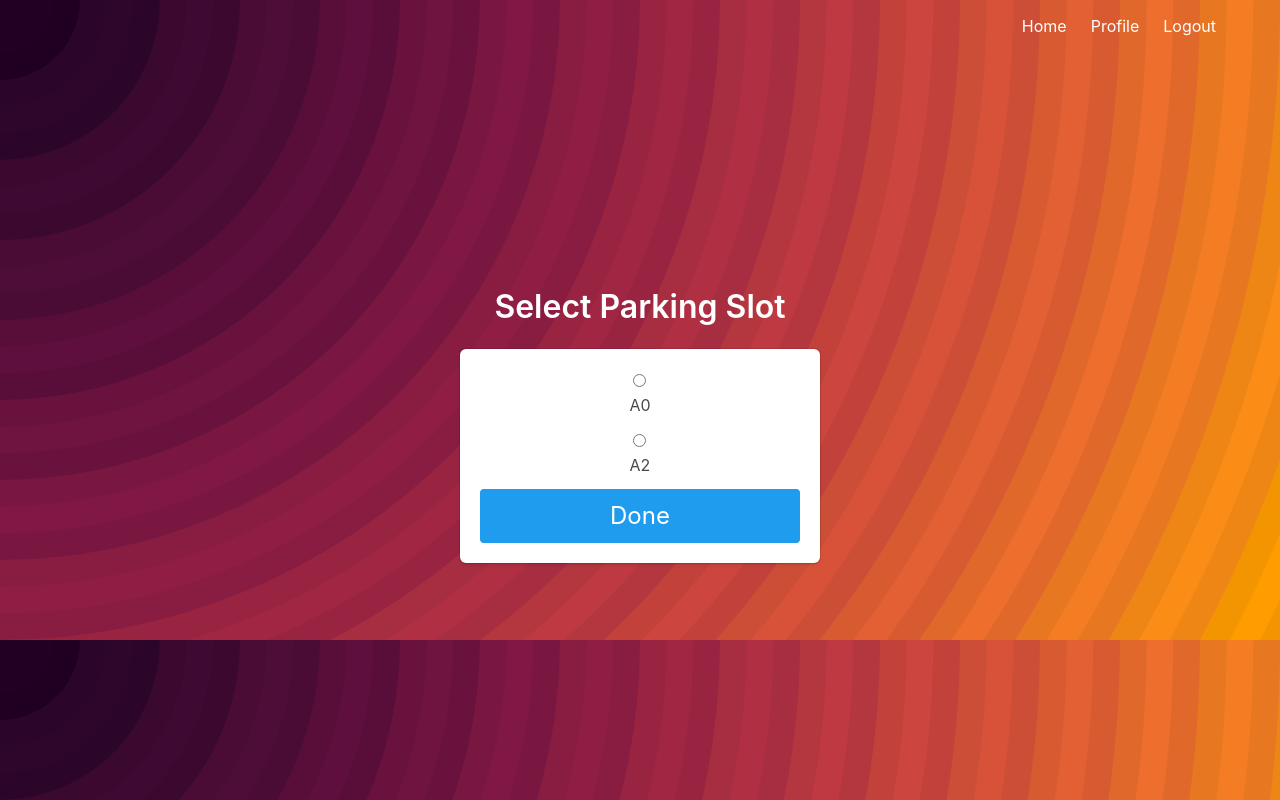
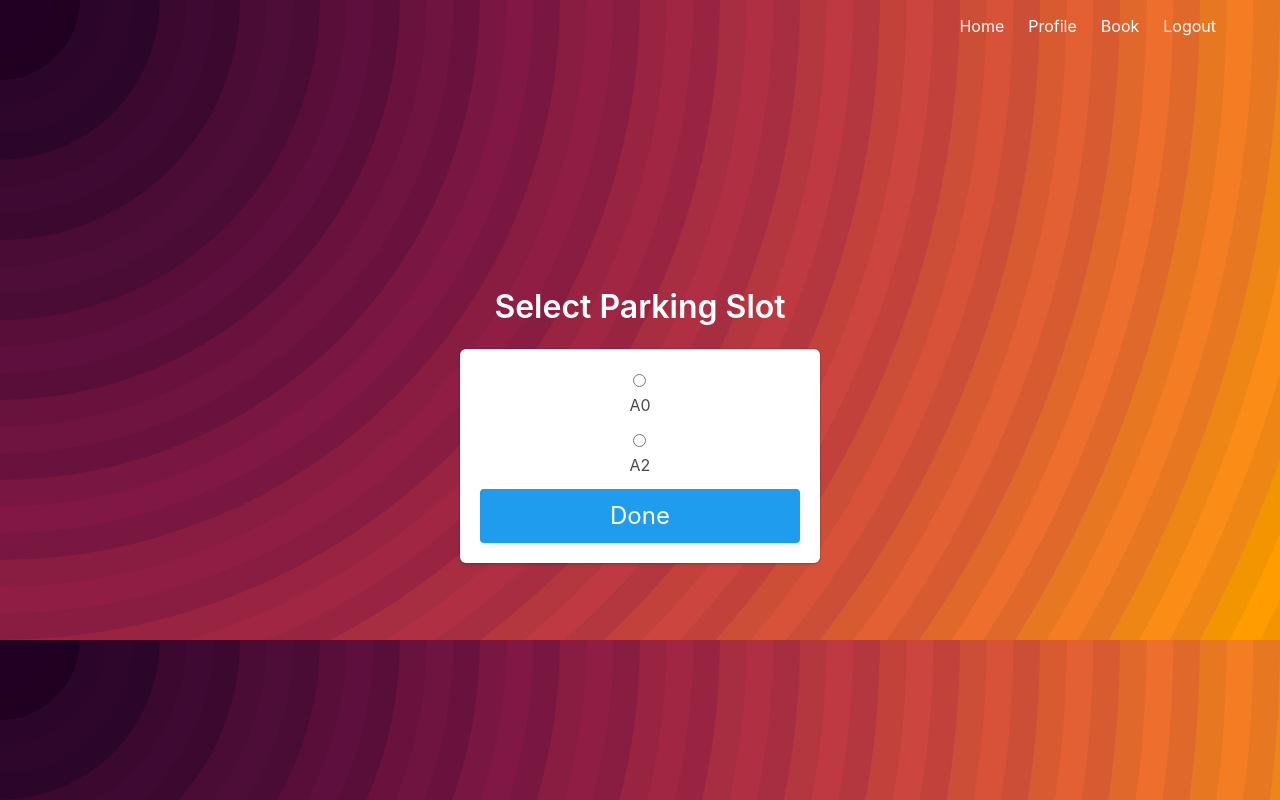
Before and after one commit to noumanmhd/flask-smartparking, a Flask app: page /book in a window 1280 px wide. Run offline with Flask 2, Linux system fonts and the light colour scheme; a user stored in the database is signed in; data comes from the database, SQL or seed files in the repository.

Commit message:
Fix Nav bar

```diff
--- a/app/templates/base.html
+++ b/app/templates/base.html
@@ -8,7 +8,6 @@
     <title>Smart Car Parking</title>
     <link rel="stylesheet" href="/static/css/bulma.min.css" />
 </head>
-
 <body>
     <section class="hero is-primary is-fullheight"  style="background-image: url(/static/image/bg.svg);">
 
@@ -21,11 +20,7 @@
                             <a href="{{ url_for('main.index') }}" class="navbar-item">
                                 Home
                             </a>
-                            {% if current_user.is_authenticated %}
-                            <a href="{{ url_for('main.profile') }}" class="navbar-item">
-                                Profile
-                            </a>
-                            {% endif %}
+
                             {% if not current_user.is_authenticated %}
                             <a href="{{ url_for('auth.login') }}" class="navbar-item">
                                 Login
@@ -35,6 +30,12 @@
                             </a>
                             {% endif %}
                             {% if current_user.is_authenticated %}
+                            <a href="{{ url_for('auth.profile') }}" class="navbar-item">
+                                Profile
+                            </a>
+                            <a href="{{ url_for('auth.book') }}" class="navbar-item">
+                                Book
+                            </a>
                             <a href="{{ url_for('auth.logout') }}" class="navbar-item">
                                 Logout
                             </a>
```
